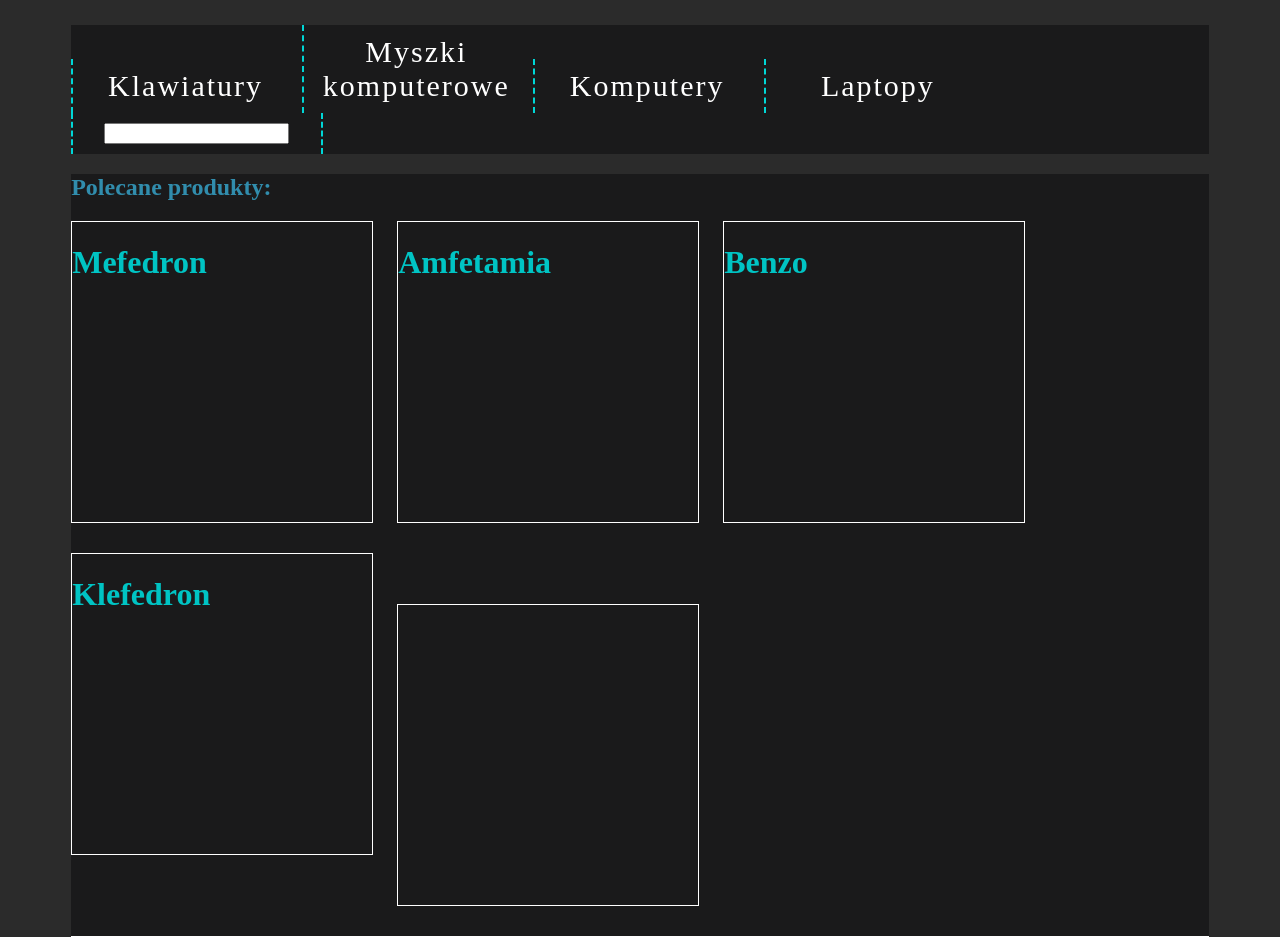
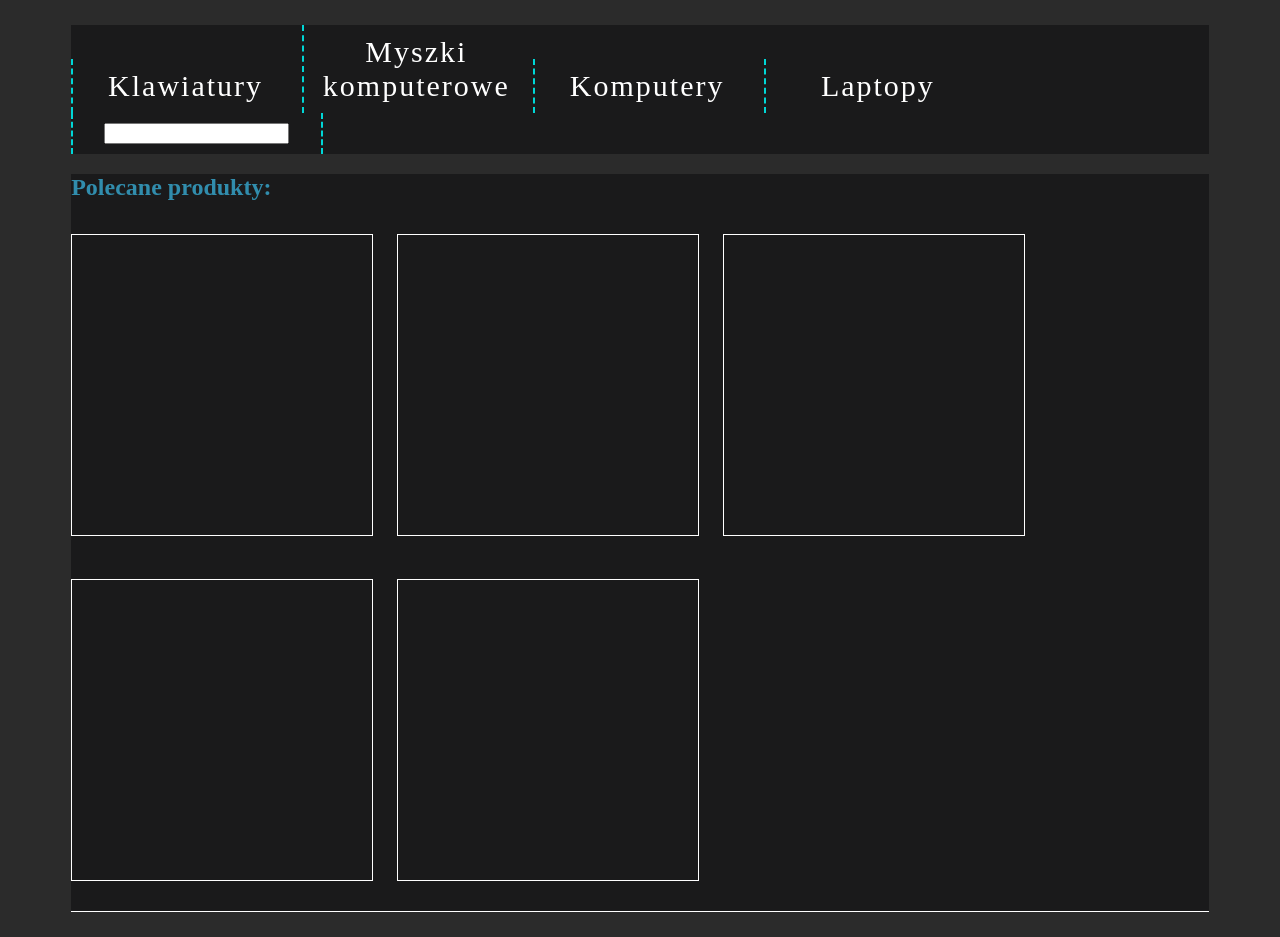
Before and after one commit to 1TIF/sklepEUTK, a plain HTML site: page index.html in a window 1280 px wide. Shown: the top 937 px of the page. Drawn offline with Linux system fonts and the light colour scheme.

Commit message:
Update index.html

```diff
--- a/index.html
+++ b/index.html
@@ -21,10 +21,10 @@
 	<div id="sklep">
 		<div id="pp">
 			<h2>Polecane produkty:</h2>
-			<a href="p1.html"><div class="sklep"><img src=""><h1>Mefedron</h1></div></a>
-			<a href=""><div class="sklep"><img src=""><h1>Amfetamia</h1></div></a>
-			<a href=""><div class="sklep"><img src=""><h1>Benzo</h1></div></a>
-			<a href=""><div class="sklep"><img src=""><h1>Klefedron</h1></div></a>
+			<a href="p1.html"><div class="sklep"><img src=""><h1> </h1></div></a>
+			<a href=""><div class="sklep"><img src=""><h1> </h1></div></a>
+			<a href=""><div class="sklep"><img src=""><h1> </h1></div></a>
+			<a href=""><div class="sklep"><img src=""><h1> </h1></div></a>
 			<a href=""><div class="sklep"><img src=""><h1> </h1></div></a>
 		</div>
 		<div id="promo">
```
